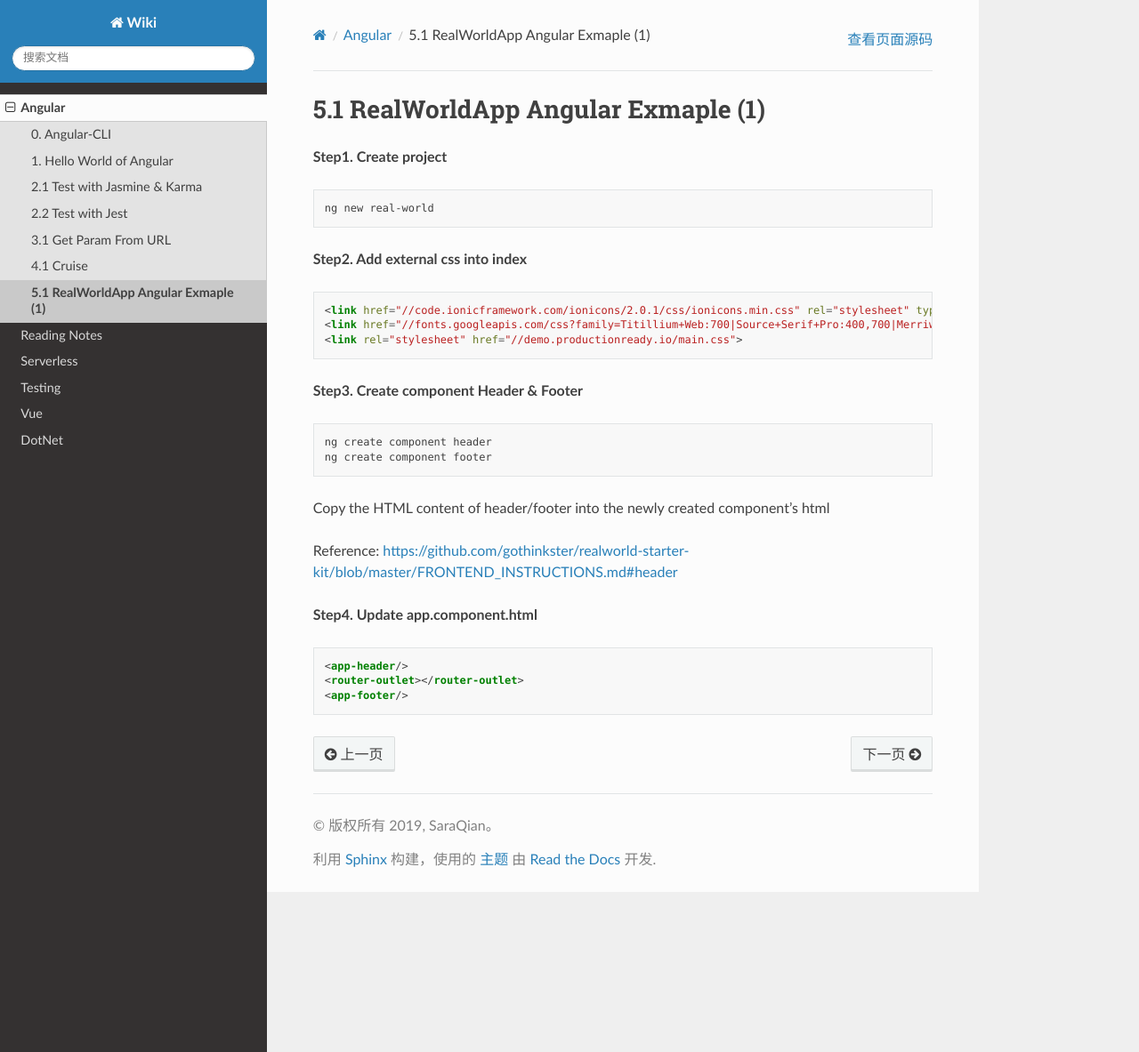
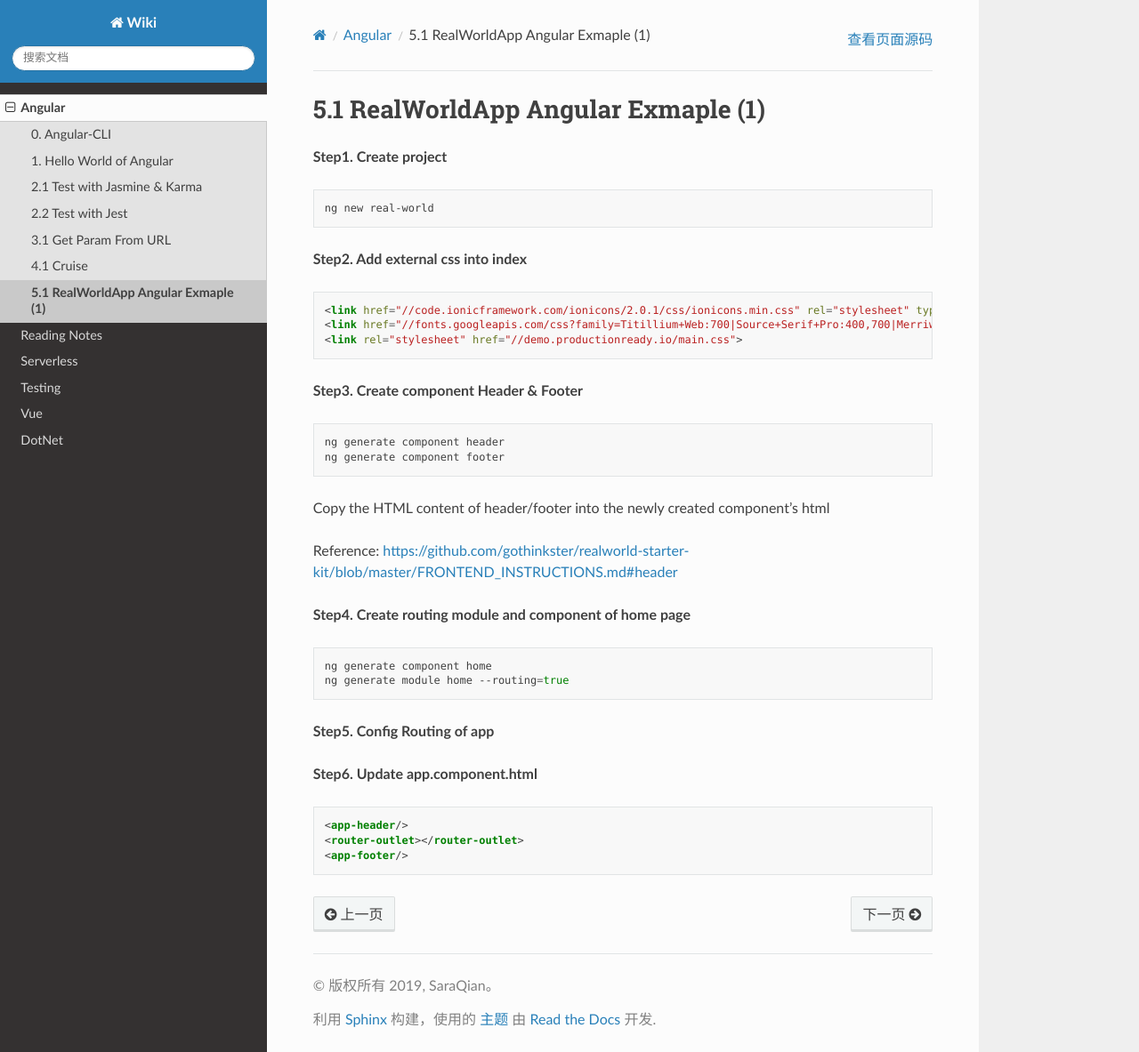
Before and after one commit to abigail830/Sphinx_wiki, a Sphinx documentation site: the page built from source/Angular/5.1_RealWorld.rst, in a window 1280 px wide and 1183 px high. Shown: the whole window at 89% size. Built offline with Sphinx 7.4.7 and the Read the Docs theme 2.0.0, drawn with Linux system fonts in a browser that asks for light colours.

Commit message:
Update 5.1_RealWorld.rst

```diff
--- a/source/Angular/5.1_RealWorld.rst
+++ b/source/Angular/5.1_RealWorld.rst
@@ -20,14 +20,24 @@
 
 .. code-block:: bash
 
-  ng create component header
-  ng create component footer
+  ng generate component header
+  ng generate component footer
 
 Copy the HTML content of header/footer into the newly created component's html
 
 Reference: https://github.com/gothinkster/realworld-starter-kit/blob/master/FRONTEND_INSTRUCTIONS.md#header
 
-**Step4. Update app.component.html**
+**Step4. Create routing module and component of home page**
+
+.. code-block:: bash
+
+  ng generate component home
+  ng generate module home --routing=true
+
+**Step5. Config Routing of app**
+
+
+**Step6. Update app.component.html**
 
 .. code-block:: html
 
```
